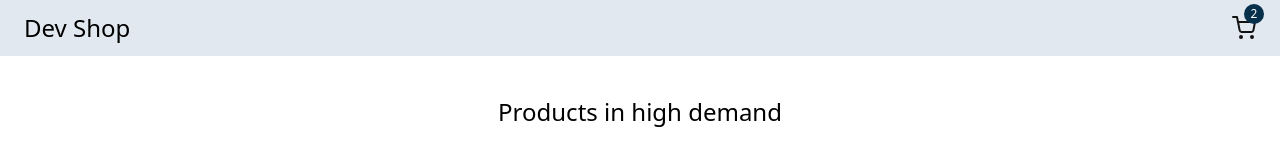
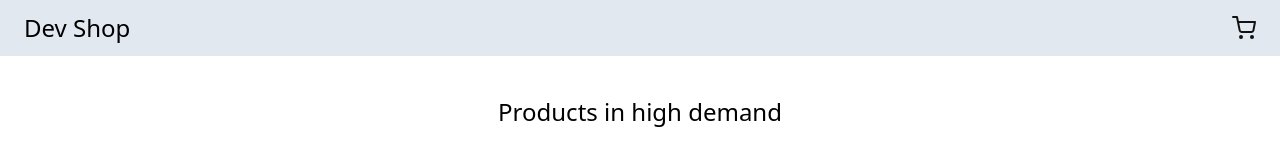
Before and after one commit to EwerssonSllv/Shopping-Cart, a React (Vite) app: page / in a window 1280 px wide. Shown: the top 142 px of the page. Built offline with nearby package versions, Linux system fonts and the light colour scheme; data requests are answered from the project's data file.

Commit message:
Using CartContext

```diff
--- a/src/components/header/index.tsx
+++ b/src/components/header/index.tsx
@@ -1,7 +1,10 @@
 import { FiShoppingCart } from "react-icons/fi"
 import { Link } from "react-router"
+import { CartContext } from "../../contexts/CartContext"
+import { useContext } from "react"
 
 export function Header() {
+    const { cartAmount} = useContext(CartContext)
     return (
         <header className="w-full px-1 bg-slate-200">
             <nav className="w-full max-w-7xl h-14 flex items-center justify-between px-5 mx-auto">
@@ -11,9 +14,11 @@ export function Header() {
 
                 <Link className="relative" to="/cart">
                     <FiShoppingCart size={24} color="#121212" />
-                    <span className="absolute -top-3 -right-2 px-2.5 bg-sky-950 rounded-full w-5 h-5 flex items-center justify-center text-white text-xs ">
-                        2
+                   {cartAmount > 0 && (
+                     <span className="absolute -top-3 -right-2 px-2.5 bg-sky-950 rounded-full w-5 h-5 flex items-center justify-center text-white text-xs ">
+                        {cartAmount}
                     </span>
+                   )}
                 </Link>
             </nav>
         </header>
--- a/src/contexts/CartContext.tsx
+++ b/src/contexts/CartContext.tsx
@@ -1,7 +1,8 @@
 import { useState, createContext, type ReactNode } from "react";
 
 interface CartContextData {
-    cart: CartProps[]
+    cart: CartProps[],
+    cartAmount: number
 }
 
 interface CartProps {
@@ -24,7 +25,7 @@ function CartProvider({ children }: CartProviderProps) {
     const [cart, setCart] = useState<CartProps[]>([])
 
     return (
-        <CartContext.Provider value={{ cart }}>
+        <CartContext.Provider value={{ cart, cartAmount: cart.length }}>
             {children}
         </CartContext.Provider>
     )
--- a/src/main.tsx
+++ b/src/main.tsx
@@ -4,8 +4,12 @@ import './index.css'
 import { router } from './App'
 import { RouterProvider } from 'react-router'
 
+import CartProvider from './contexts/CartContext'
+
 createRoot(document.getElementById('root')!).render(
   <StrictMode>
-    <RouterProvider router={router} />
+    <CartProvider>
+      <RouterProvider router={router} />
+    </CartProvider>
   </StrictMode>
 )
```
